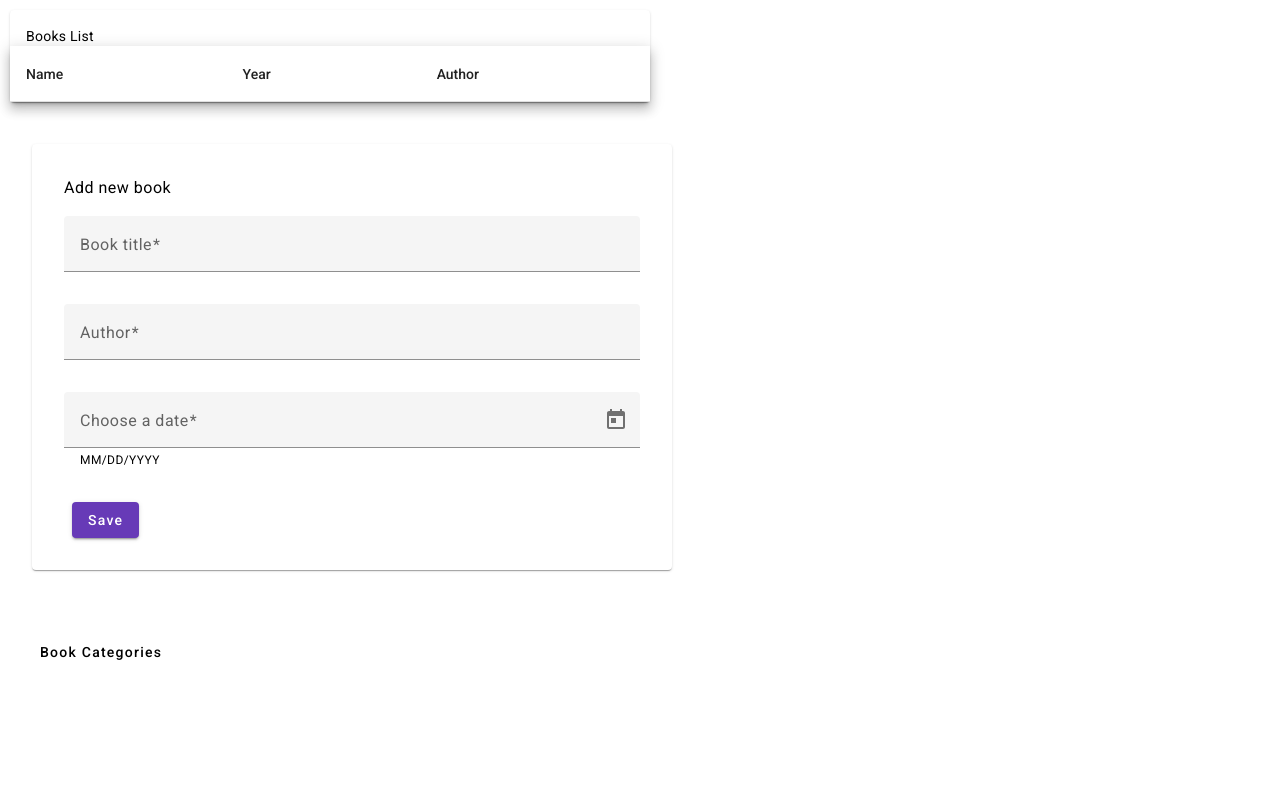
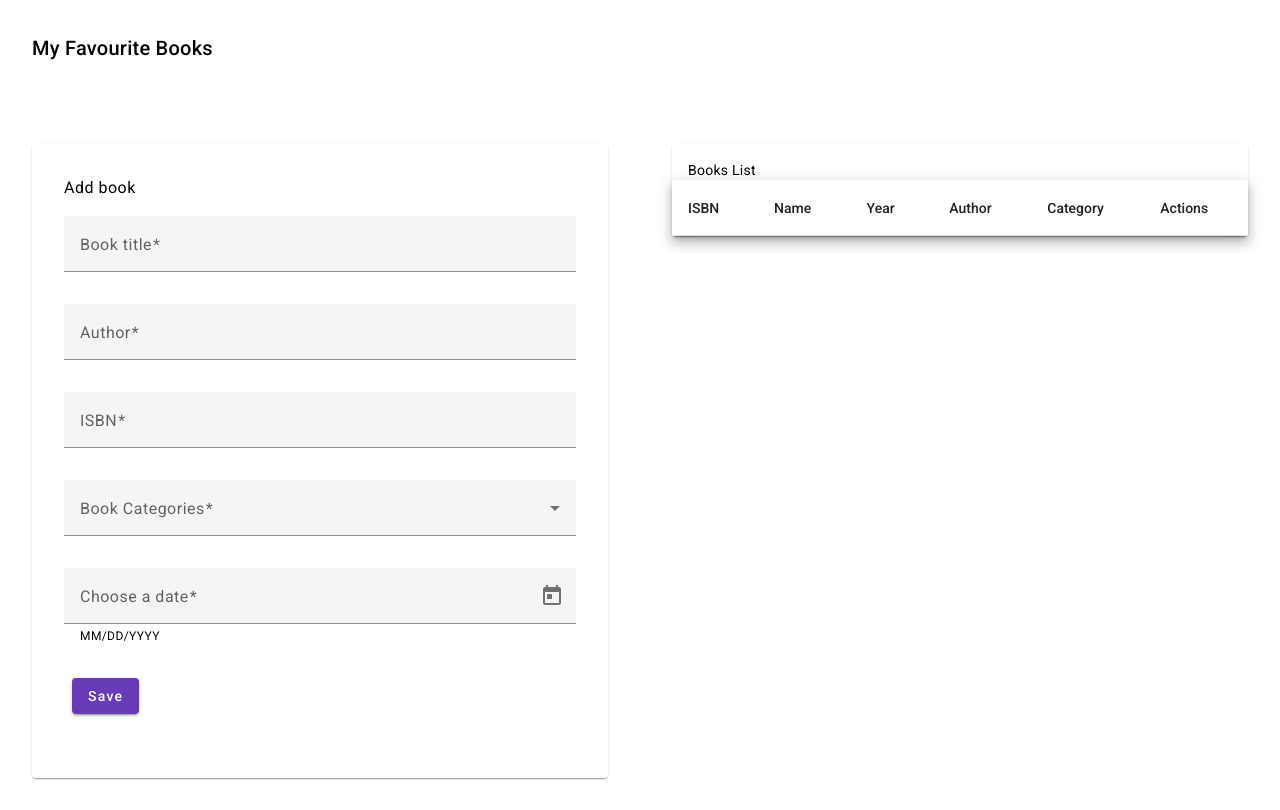
Before and after one commit to jeffgithae/booklist, an Angular app: page /list in a window 1280 px wide. Built offline with nearby package versions, Linux system fonts and the light colour scheme.

Commit message:
final code

```diff
--- a/src/app/book-list/book-list.component.html
+++ b/src/app/book-list/book-list.component.html
@@ -1,5 +1,76 @@
-<div fxLayout="column">
-  <div style="padding: 10px; width: 50%" >
+<!-- <div style="margin: 2rem">
+  <button mat-button (click)="openModal()">Book Categories</button>
+</div> -->
+
+<div fxLayout="row">
+  <h2 style="padding: 2rem">My Favourite Books</h2>
+</div>
+<div fxLayout="row">
+  <div style="margin: 2rem; width: 50%" fxLayout="column" fxLayoutGap="10px">
+    <mat-card style="padding: 2rem">
+      <h4>Add book</h4>
+      <form fxLayout="column" fxLayoutGap="10px" [formGroup]="bookForm">
+        <mat-form-field>
+          <mat-label>Book title</mat-label>
+          <input
+            matInput
+            placeholder="Enter book title"
+            formControlName="title"
+          />
+        </mat-form-field>
+        <mat-form-field>
+          <mat-label>Author</mat-label>
+          <input
+            matInput
+            placeholder="Enter book author"
+            formControlName="author"
+          />
+        </mat-form-field>
+        <mat-form-field>
+          <mat-label>ISBN</mat-label>
+          <input matInput placeholder="Enter book ISBN" formControlName="id" />
+        </mat-form-field>
+
+        <mat-form-field>
+          <mat-label>Book Categories</mat-label>
+          <mat-select formControlName="category">
+            <mat-option
+              (click)="openModal()"
+              style="background-color: #673ab7; color: white"
+              >New Book Category</mat-option
+            >
+            @for (category of categories; track category) {
+            <mat-option [value]="category.categoryTitle"
+              >{{ category.categoryTitle }}"></mat-option
+            >
+            }
+          </mat-select>
+        </mat-form-field>
+
+        <mat-form-field>
+          <mat-label>Choose a date</mat-label>
+          <input matInput [matDatepicker]="picker" formControlName="year" />
+          <mat-hint>MM/DD/YYYY</mat-hint>
+          <mat-datepicker-toggle
+            matIconSuffix
+            [for]="picker"
+          ></mat-datepicker-toggle>
+          <mat-datepicker #picker matMode="year"></mat-datepicker>
+        </mat-form-field>
+      </form>
+      <div class="button-label" style="margin-top: 2rem">
+        <button mat-raised-button color="primary" (click)="onSubmit()">
+          Save
+        </button>
+      </div>
+      <div class="button-label" style="margin-top: 2rem">
+        <!-- <button mat-raised-button color="primary" (click)="addToCategory()">
+          Add To CAtegory
+        </button> -->
+      </div>
+    </mat-card>
+  </div>
+  <div style="margin: 2rem; width: 50%" fxLayout="column" fxLayoutGap="10px">
     <mat-card>
       <mat-card-content>Books List</mat-card-content>
 
@@ -10,6 +81,17 @@
           class="mat-elevation-z8"
           matSort
         >
+          <ng-container matColumnDef="id">
+            <th
+              mat-header-cell
+              *matHeaderCellDef
+              mat-sort-header
+              sortActionDescription="Sort by title"
+            >
+              ISBN
+            </th>
+            <td mat-cell *matCellDef="let element">{{ element.id }}</td>
+          </ng-container>
           <ng-container matColumnDef="title">
             <th
               mat-header-cell
@@ -31,7 +113,10 @@
             >
               Year
             </th>
-            <td mat-cell *matCellDef="let element">{{ element.year }}</td>
+
+            <td mat-cell *matCellDef="let element">
+              {{ element.year | date : "yyyy" }}
+            </td>
           </ng-container>
 
           <ng-container matColumnDef="author">
@@ -46,6 +131,50 @@
             <td mat-cell *matCellDef="let element">{{ element.author }}</td>
           </ng-container>
 
+          <ng-container matColumnDef="category">
+            <th
+              mat-header-cell
+              *matHeaderCellDef
+              mat-sort-header
+              sortActionDescription="Sort by categoryTitle"
+            >
+              Category
+            </th>
+            <td mat-cell *matCellDef="let element">{{ element.category }}</td>
+          </ng-container>
+          <ng-container matColumnDef="actions">
+            <th
+              mat-header-cell
+              *matHeaderCellDef
+              mat-sort-header
+              sortActionDescription="Sort by author"
+            >
+              Actions
+            </th>
+            <td mat-cell *matCellDef="let element">
+              <button
+                mat-icon-button
+                matTooltip="Click to Delete"
+                class="iconbutton"
+                color="warn"
+                (click)="deleteFromList(element)"
+              >
+                <mat-icon aria-label="Delete">delete</mat-icon>
+              </button>
+            </td>
+          </ng-container>
+
+          <!-- <ng-container matColumnDef="actions">
+            <mat-header-cell *matHeaderCellDef>Actions </mat-header-cell>
+            <mat-cell *matCellDef="let row">
+              <button mat-icon-button matTooltip="Click to Edit" class="iconbutton" color="primary">
+                  <mat-icon aria-label="Edit">edit</mat-icon>
+                </button>
+              <button mat-icon-button matTooltip="Click to Delete" class="iconbutton" color="warn">
+                  <mat-icon aria-label="Delete">delete</mat-icon>
+                </button>
+            </mat-cell>
+          </ng-container> -->
           <tr mat-header-row *matHeaderRowDef="displayedColumns"></tr>
           <tr mat-row *matRowDef="let row; columns: displayedColumns"></tr>
         </table>
@@ -74,47 +203,5 @@
     </div>-->
     </mat-card>
   </div>
-
-  <div style="margin: 2rem; width: 50%" fxLayout="column" fxLayoutGap="10px">
-    <mat-card style="padding: 2rem">
-      <h4>Add new book</h4>
-      <form fxLayout="column" fxLayoutGap="10px" [formGroup]="bookForm">
-        <mat-form-field>
-          <mat-label>Book title</mat-label>
-          <input
-            matInput
-            placeholder="Enter book title"
-            formControlName="title"
-          />
-        </mat-form-field>
-        <mat-form-field>
-          <mat-label>Author</mat-label>
-          <input
-            matInput
-            placeholder="Enter book author"
-            formControlName="author"
-          />
-        </mat-form-field>
-        <mat-form-field>
-          <mat-label>Choose a date</mat-label>
-          <input matInput [matDatepicker]="picker" formControlName="year" />
-          <mat-hint>MM/DD/YYYY</mat-hint>
-          <mat-datepicker-toggle
-            matIconSuffix
-            [for]="picker"
-          ></mat-datepicker-toggle>
-          <mat-datepicker #picker matMode="year"></mat-datepicker>
-        </mat-form-field>
-      </form>
-      <div class="button-label" style="margin-top: 2rem">
-        <button mat-raised-button color="primary" (click)="onSubmit()">
-          Save
-        </button>
-      </div>
-    </mat-card>
-  </div>
 </div>
-
-<div style="margin: 2rem">
-  <button mat-button (click)="openModal()">Book Categories</button>
-</div>
+<div></div>
--- a/src/app/book-list/book-list.component.ts
+++ b/src/app/book-list/book-list.component.ts
@@ -1,5 +1,5 @@
 import { Component, ViewChild } from '@angular/core';
-import { IBooks, IbookCategory } from '../models';
+import { IBooks, IBookCategory } from '../models';
 import { MatTableDataSource, MatTableModule } from '@angular/material/table';
 import { MatFormFieldModule } from '@angular/material/form-field';
 import { MatSelectModule } from '@angular/material/select';
@@ -14,6 +14,9 @@ import { MatSort, MatSortModule, Sort } from '@angular/material/sort';
 import { LiveAnnouncer } from '@angular/cdk/a11y';
 import { MatDialog, MatDialogModule } from '@angular/material/dialog'
 import { CategoriesComponent } from '../categories/categories.component';
+import { map } from 'rxjs';
+import { MatIconModule } from '@angular/material/icon';
+import { CommonModule } from '@angular/common';
 
 
 
@@ -33,7 +36,9 @@ import { CategoriesComponent } from '../categories/categories.component';
     FlexLayoutModule,
     MatButtonModule,
     // MatDialogModule,
-    MatDialogModule
+    MatDialogModule,
+    MatIconModule,
+    CommonModule
 
   ],
   templateUrl: './book-list.component.html',
@@ -42,51 +47,58 @@ import { CategoriesComponent } from '../categories/categories.component';
 })
 
 export class BookListComponent {
-  displayedColumns = ['title', 'year', 'author'];
+  displayedColumns = ['id', 'title', 'year', 'author', 'category','actions'];
   dataSource: IBooks[] = [];
-  bookCategory: IbookCategory[] =[];
   bookForm = new FormGroup({
     title: new FormControl<string | null>('', Validators.required),
     year: new FormControl<number | null>(null, Validators.required),
-    author: new FormControl<string | null>('', Validators.required)
+    author: new FormControl<string | null>('', Validators.required),
+    id: new FormControl<number | null>(null, Validators.required),
+    category: new FormControl<IBookCategory | null>(null, Validators.required)
   });
+  book: IBooks[] = [];
+  categories: IBookCategory[] = [];
 
-  constructor(private dialog: MatDialog) {}
-  private book: IBooks[] = [];
-
+  constructor(private dialog: MatDialog) { }
 
 
   onSubmit() {
-
     const newBook: IBooks = { ...this.bookForm.value };
     this.book.push(newBook);
     this.dataSource = [...this.book]
+    console.log(this.bookForm.value );
+    console.log(this.dataSource, "dataSource");
     this.bookForm.reset()
-
-  }
-
-  delete(){
-
   }
 
   openModal() {
     const dialogRef = this.dialog.open(CategoriesComponent, {
-      // Pass data (optional)
-      data: { }
+      data: {}
+    });
 
+    dialogRef.componentInstance.categoriesChange.subscribe((result: IBookCategory[]) => {
+
+        this.categories = [...result];
+        console.log(this.categories);
 
 
     });
 
-    // Handle closing and results
-    dialogRef.afterClosed().subscribe(result => {
-      // Process result from modal (optional)
-    // const newBook: IbookCategory = { ...this.categoryForm.value };
-    // this.category.push(newBook);
-    // console.log('category ', this.category)
+
+
+  }
+
+  deleteFromList(book: any) {
+    this.dataSource = this.dataSource.filter(function (currentBook) {
+      return currentBook !== book;
     });
+    console.log(this.dataSource);
   }
 
 
 
+
+
+
+
 }
--- a/src/app/categories/categories.component.html
+++ b/src/app/categories/categories.component.html
@@ -1,4 +1,4 @@
-<div style=" width: 100%">
+<div style="width: 100%">
   <mat-card style="padding: 2rem">
     <div class="modal-content">
       <h3>Add New Book Category</h3>
@@ -16,14 +16,14 @@
   </mat-card>
 </div>
 
-<div style="padding: 10px">
+<!-- <div style="padding: 10px">
   <mat-card>
-    <mat-card-content>Books List</mat-card-content>
+    <mat-card-content>Categories</mat-card-content>
 
     <div class="table">
       <table
         mat-table
-        [dataSource]="dataSource"
+        [dataSource]="categories"
         class="mat-elevation-z8"
         matSort
       >
@@ -34,9 +34,11 @@
             mat-sort-header
             sortActionDescription="Sort by title"
           >
-            Book Title
+            Book Title {{ categories | json }}
           </th>
-          <td mat-cell *matCellDef="let element">{{ element.categoryTitle }}</td>
+          <td mat-cell *matCellDef="let element">
+            {{ element.categoryTitle }}
+          </td>
         </ng-container>
 
         <tr mat-header-row *matHeaderRowDef="displayedColumns"></tr>
@@ -44,4 +46,4 @@
       </table>
     </div>
   </mat-card>
-</div>
+</div> -->
--- a/src/app/categories/categories.component.ts
+++ b/src/app/categories/categories.component.ts
@@ -1,19 +1,17 @@
-import { Component } from '@angular/core';
+import { Component, EventEmitter, Output } from '@angular/core';
 import { MatCardModule } from '@angular/material/card';
 import { MatDatepickerModule } from '@angular/material/datepicker';
 import { MatFormFieldModule } from '@angular/material/form-field';
 import { MatInputModule } from '@angular/material/input';
 import { MatSelectModule } from '@angular/material/select';
 import { MatTableModule } from '@angular/material/table';
-import { IbookCategory } from '../models';
+import { IBookCategory } from '../models';
 import { FormControl, FormGroup, FormsModule, ReactiveFormsModule, Validators } from '@angular/forms';
 import { FlexLayoutModule } from '@angular/flex-layout';
 import { MatButtonModule } from '@angular/material/button';
 import { MatDialogModule } from '@angular/material/dialog';
 import { MatSortModule } from '@angular/material/sort';
-
-// const categories: IbookCategory[] = []
-
+import { CommonModule } from '@angular/common';
 @Component({
   selector: 'app-categories',
   standalone: true,
@@ -29,27 +27,28 @@ import { MatSortModule } from '@angular/material/sort';
     ReactiveFormsModule,
     FlexLayoutModule,
     MatButtonModule,
-    MatDialogModule
+    MatDialogModule,
+    CommonModule
   ],
   templateUrl: './categories.component.html',
-  styleUrl: './categories.component.scss'
+  styleUrls: ['./categories.component.scss']
 })
 export class CategoriesComponent {
-  displayedColumns: string[] = ['categoryTitle',];
-  dataSource : IbookCategory[] =[];;
+
+  displayedColumns = ['categoryTitle'];
+  categories: IBookCategory[] = [];
   categoryForm = new FormGroup({
     categoryTitle: new FormControl<string | null>('', Validators.required)
-  })
-  private category:IbookCategory []=[]
+  });
 
-  onSubmitModal(){
-    const newBook: IbookCategory = { ...this.categoryForm.value };
-    this.category.push(newBook);
-    this.dataSource = [... this.category]
-    this.categoryForm.reset()
+  @Output() categoriesChange = new EventEmitter<IBookCategory[]>();
 
-
+  onSubmitModal() {
+    const newCategory: IBookCategory = { ...this.categoryForm.value };
+    if (newCategory.categoryTitle?.length !== 0) {
+      this.categories.push(newCategory);
+      this.categoriesChange.emit(this.categories);
+      this.categoryForm.reset();
+    }
   }
-
-
 }
--- a/src/app/models.ts
+++ b/src/app/models.ts
@@ -1,10 +1,14 @@
 export interface IBooks {
+    id?: number | null;
     title?: string | null;
     year?: number | null;
     author?: string | null;
+    action?: string | null;
+    category?: IBookCategory | null;
 
 }
 
-export class IbookCategory {
+export class IBookCategory {
     categoryTitle?: string | null;
+    id?: number | null;
 }
```
